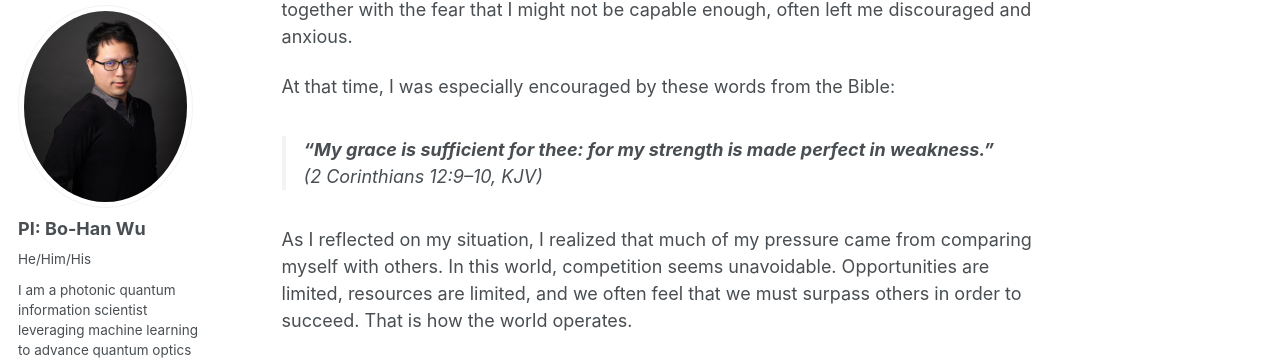
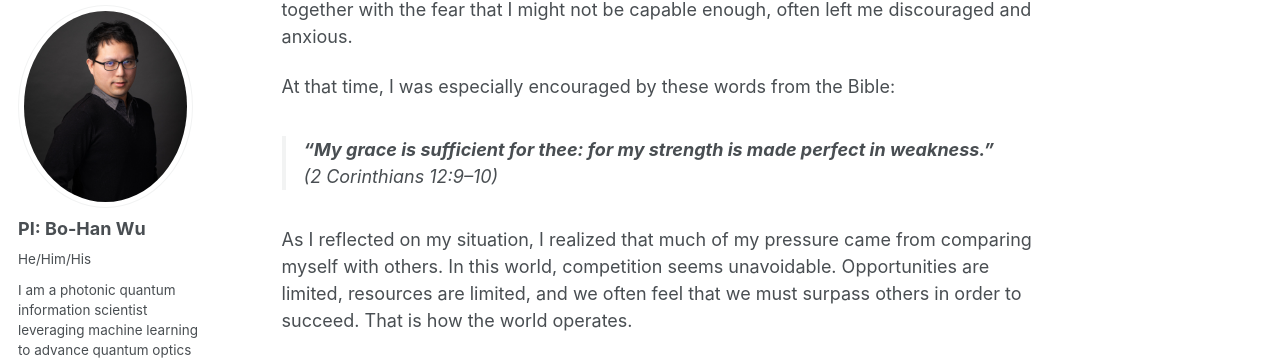
Before and after one commit to go705/go705.github.io, a Jekyll site: the page built from _posts/2026-06-07-blog-post-1.md, in a window 1280 px wide and 900 px high, scrolled down 8155 px. Shown: the part 94-454 px from the top of the window. Built offline with Jekyll 4.4.1, drawn with Linux system fonts in a browser that asks for light colours; some web fonts are replaced; a script bundle is joined from its source files by our own code; library files that are not in the unit come from our copies.

Commit message:
Update 2026-06-07-blog-post-1.md

```diff
--- a/_posts/2026-06-07-blog-post-1.md
+++ b/_posts/2026-06-07-blog-post-1.md
@@ -96,7 +96,7 @@ After arriving at MIT, I found myself facing even greater pressure than before.
 At that time, I was especially encouraged by these words from the Bible:
 
 > **"My grace is sufficient for thee: for my strength is made perfect in weakness."**
-> *(2 Corinthians 12:9–10, KJV)*
+> *(2 Corinthians 12:9–10)*
 
 As I reflected on my situation, I realized that much of my pressure came from comparing myself with others. In this world, competition seems unavoidable. Opportunities are limited, resources are limited, and we often feel that we must surpass others in order to succeed. That is how the world operates.
 
```
